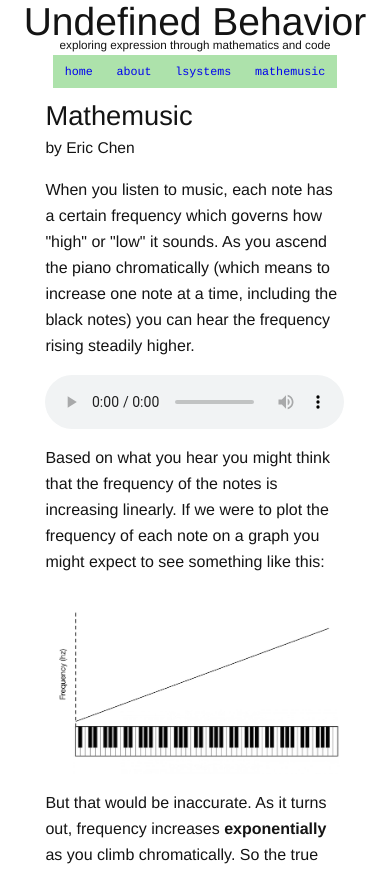
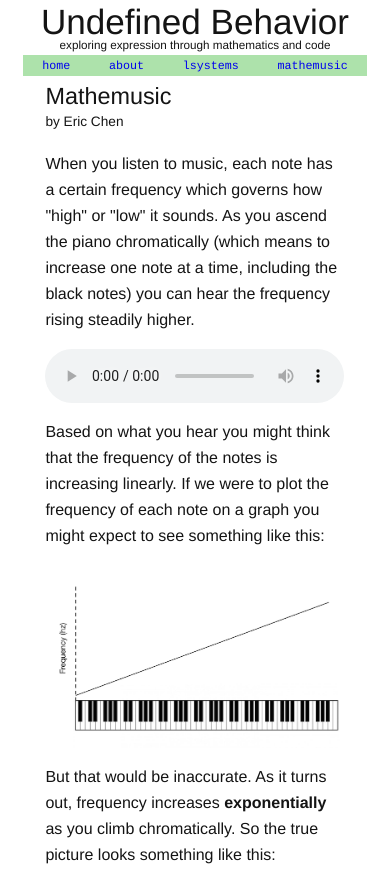
Before and after one commit to ericnlchen/ericnlchen.github.io, a plain HTML site: page mathemusic.html in a window 390 px wide. Shown: the top 871 px of the page. Drawn offline with Linux system fonts and the light colour scheme.

Commit message:
fixed layout for rotated mobile devices

```diff
--- a/styles/lsys.css
+++ b/styles/lsys.css
@@ -1,9 +1,12 @@
 /* || GENERAL STYLES */
+html {
+    font-size: 16px;
+}
+
 body {
     color: rgb(20, 20, 20);
     font-family: 'Helvetica Neue', sans-serif;
     font-size: 16px;
-    line-height: 26px;
 }
 
 article {
@@ -17,35 +20,29 @@ article {
 }
 
 section {
-    margin-bottom: 4%;
+    margin-bottom: 6%;
+}
+
+p {
+    line-height: 26px;
 }
 
 h1 {
-    font-size: 3.5vw;
+    font-size: 3rem;
     font-weight: 300;
 }
 
 h2 {
-    font-size: 2vw;
+    font-size: 2rem;
     font-weight: 300;
 }
 
 h3 {
-    font-size: 1vw;
+    font-size: 1.5rem;
 }
 
 h4 {
-    font-size: 0.5vw;
-}
-
-@media (max-width: 1000px) {
-    h1 {
-        font-size: 8vw;
-    }
-
-    h2 {
-        font-size: 7vw;
-    }
+    font-size: 1.2rem;
 }
 
 input {
@@ -88,22 +85,22 @@ header {
 }
 
 header h1 {
-    font-size: 7vw;
-    line-height: 2vw;
+    font-size: 6.5rem;
+    line-height: 2rem;
     font-weight: 310;
     margin: 1vw 0;
 }
 
 header h2 {
-    font-size: 2vw;
-    line-height: 4vw;
+    font-size: 2rem;
+    line-height: 4rem;
     font-weight: 310;
     margin: 0;
 }
 
 @media (max-width: 1000px) {
     header h1 {
-        font-size: 10vw;
+        font-size: 9vw;
         line-height: 5vw;
         font-weight: 310;
     }
@@ -137,26 +134,29 @@ nav a {
 @media (max-width: 1000px) {
     nav {
         font-size: 3vw;
+        margin: 0 4% 4% 4%;
     }
 }
 
 /* || ARTICLE HEADER */
 div.article-header > h1 {
     margin: 2% 0;
+    line-height: 26px;
 }
 
 div.article-header > h2 {
     font-size: 1.5vw;
     margin: 2% 0;
+    line-height: 26px;
 }
 
 @media (max-width: 1000px) {
     div.article-header > h1 {
-        font-size: 7vw;
-        margin: 1% 0;
+        font-size: 6vw;
+        line-height: 3vw;
     }
     div.article-header > h2 {
-        font-size: 4vw;
+        font-size: 3.5vw;
         margin-bottom: 3%;
     }
 }
```
Also changed, not shown: styles/index.css (+39 -0 lines).
